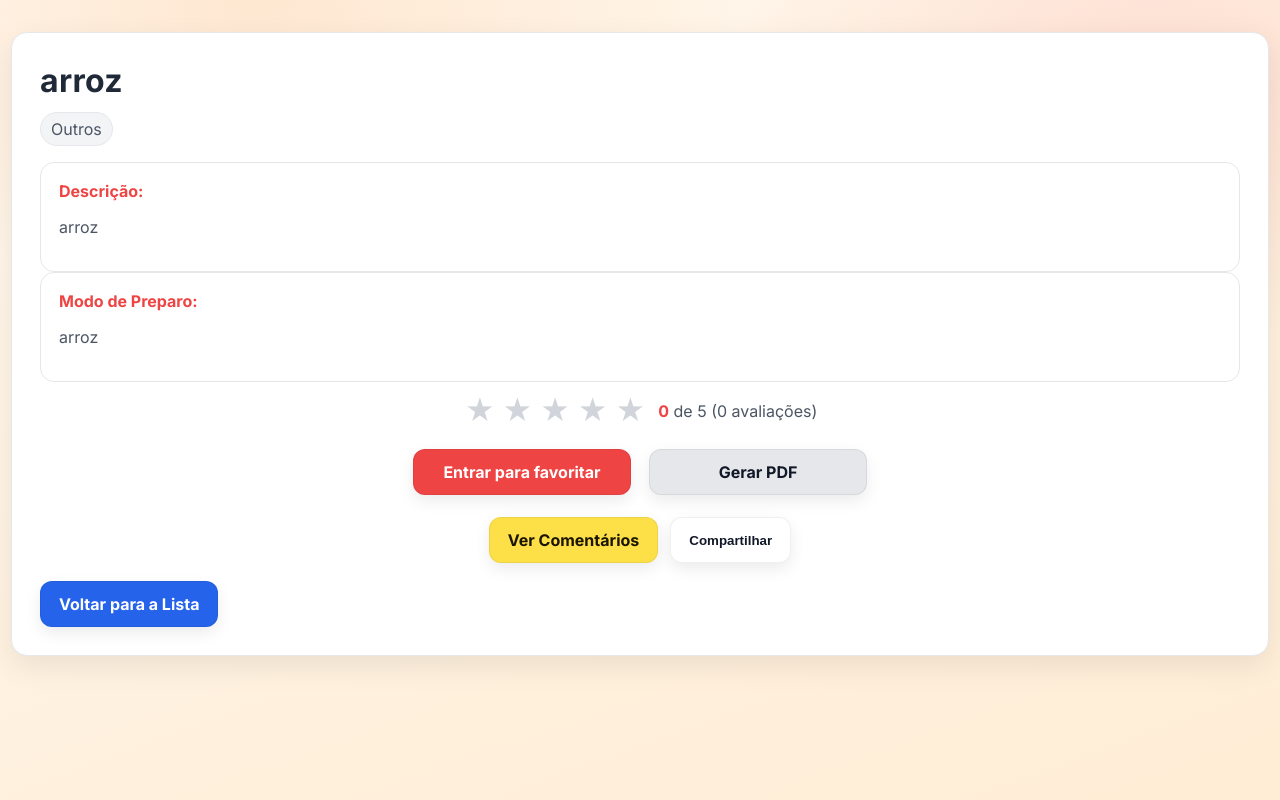
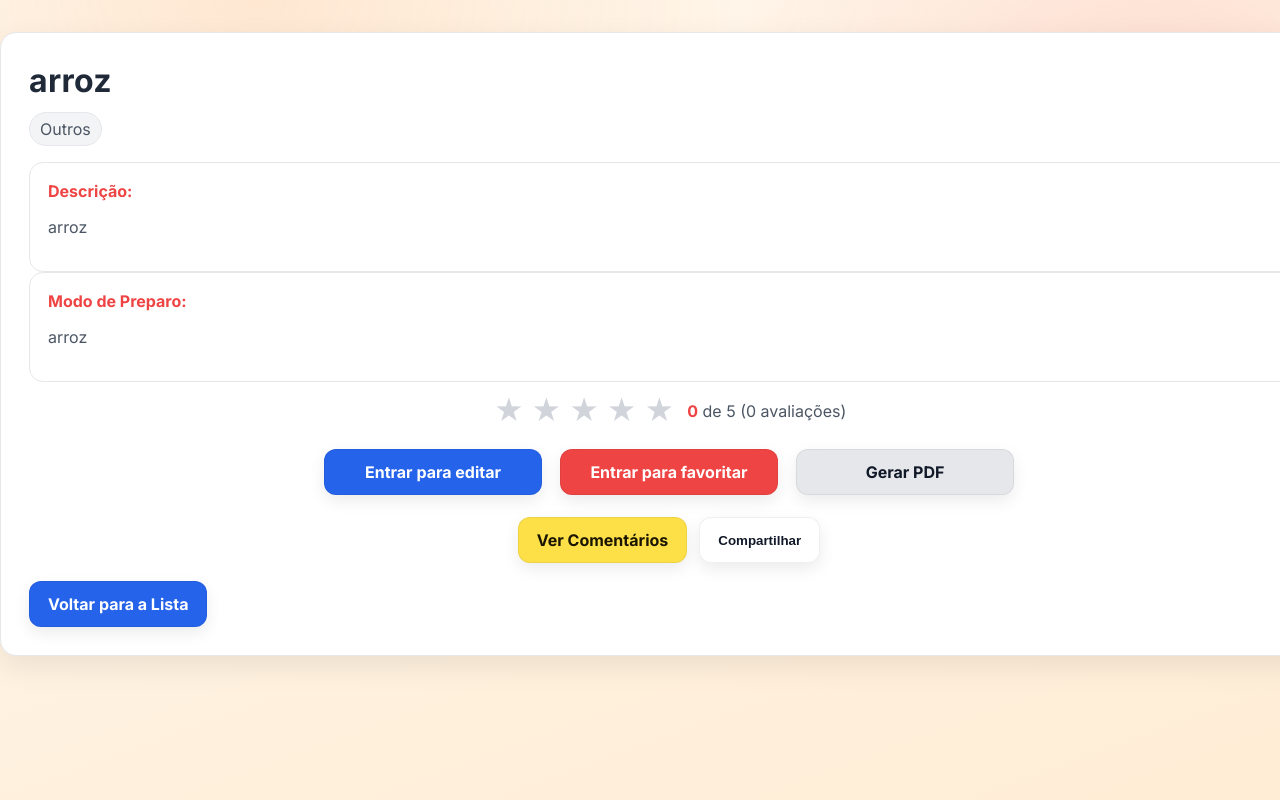
Before and after one commit to jeffersonanjos/projeto-psi, a Flask app: page /receita/1 in a window 1280 px wide; the page is wider, and only the part inside the window is pictured. Run offline with Flask 3, Linux system fonts and the light colour scheme; data comes from the database, SQL or seed files in the repository; data that the repository does not hold is empty.

Commit message:
Refactor: Improve recipe editing and display logic
Co-authored-by: jefferson.anjos <jefferson.anjos@escolar.ifrn.edu.br>

```diff
--- a/app.py
+++ b/app.py
@@ -151,8 +151,6 @@ def editar_receita(id):
     if not session.get('user_id'):
         flash('Faça login para editar receitas.')
         return redirect(url_for('login'))
-    if receita.usuario_id != session['user_id']:
-        abort(403)
     if request.method == 'POST':
         receita.titulo = request.form['titulo']
         receita.descricao = request.form['descricao']
--- a/static/style.css
+++ b/static/style.css
@@ -27,12 +27,12 @@ body {
     linear-gradient(160deg, var(--bg-start), var(--bg-end));
   display: flex;
   flex-direction: column;
-  align-items: center;
+  align-items: stretch;
 }
 
 .container {
-  width: 94%;
-  max-width: 1200px;
+  width: min(100%, 1400px);
+  max-width: 1400px;
   margin: 32px 0;
   padding: 28px;
   background: var(--card);
--- a/templates/recipe_detail.html
+++ b/templates/recipe_detail.html
@@ -39,9 +39,13 @@
 
         <!-- Botões de ação -->
         <div class="recipe-actions">
+            {% if current_user_id %}
+            <a href="{{ url_for('editar_receita', id=receita.id) }}" class="button-link edit-button">Editar</a>
             {% if is_owner %}
-            <a href="{{ url_for('editar_receita', id=receita.id) }}" class="button-link edit-button">Editar</a>
             <button type="button" class="button-link delete-button" onclick="showConfirmationModal();">Excluir</button>
+            {% endif %}
+            {% else %}
+            <a href="{{ url_for('login') }}" class="button-link edit-button">Entrar para editar</a>
             {% endif %}
 
             {% if current_user_id %}
```
